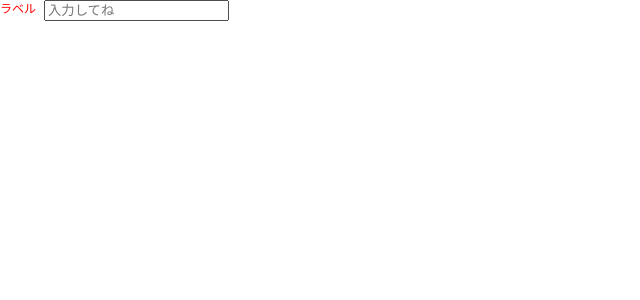
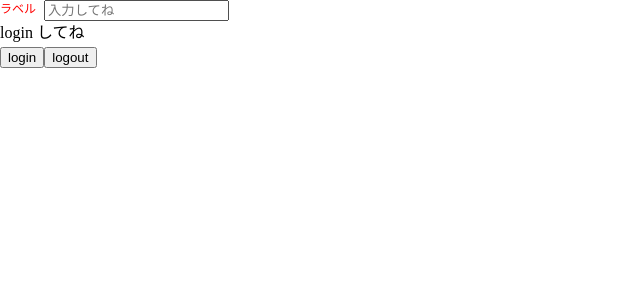
Before and after one commit to manak1/next.js-template-emotion, a Next.js app: page / in a window 1280 px wide. Shown: the top 300 px of the page, without its empty margins (0-640 px from the left). Built offline with nearby package versions, Linux system fonts and the light colour scheme; no server answers.

Commit message:
🌟 feat: ログイン/ログアウト/ユーザー情報取得の確認

```diff
--- a/src/assets/scripts/config.ts
+++ b/src/assets/scripts/config.ts
@@ -1,4 +1,5 @@
 export default {
   auth0Domain: process.env.NEXT_PUBLIC_AUTH0_DOMAIN,
   auth0ClientId: process.env.NEXT_PUBLIC_AUTH0_CLIENT_ID,
+  auht0RedirectUri: process.env.NEXT_PUBLIC_AUTH0_REDIRECT_URI,
 }
--- /dev/null
+++ b/src/components/model/user/UserProfile/index.tsx
@@ -0,0 +1,38 @@
+import { useAuth0 } from "@auth0/auth0-react"
+import React, { useEffect, useState } from "react"
+
+const UserProfile: React.VFC = () => {
+  const { isAuthenticated, user, isLoading, error, getAccessTokenSilently } =
+    useAuth0()
+  const [token, setToken] = useState("")
+
+  useEffect(() => {
+    const init = async () => {
+      if (!isAuthenticated) return
+      const token = await getAccessTokenSilently()
+      setToken(token)
+    }
+    init()
+  }, [getAccessTokenSilently, isAuthenticated])
+
+  if (isLoading) return <div>loading...</div>
+
+  if (error) return <div>error: {error.message}</div>
+
+  if (!isAuthenticated) return <div>login してね</div>
+
+  return (
+    <div>
+      {user && (
+        <div>
+          <img src={user.picture} alt={user.name} />
+          <h2>{user.name}</h2>
+          <p>{user.email}</p>
+          <p>{token}</p>
+        </div>
+      )}
+    </div>
+  )
+}
+
+export default UserProfile
--- a/src/pages/_app.tsx
+++ b/src/pages/_app.tsx
@@ -1,8 +1,18 @@
+import { Auth0Provider } from "@auth0/auth0-react"
 import type { AppProps } from "next/app"
 import "sanitize.css"
+import config from "~/assets/scripts/config"
 
 function MyApp({ Component, pageProps }: AppProps) {
-  return <Component {...pageProps} />
+  return (
+    <Auth0Provider
+      domain={config.auth0Domain ?? ""}
+      clientId={config.auth0ClientId ?? ""}
+      redirectUri={"http://localhost:3000"}
+    >
+      <Component {...pageProps} />
+    </Auth0Provider>
+  )
 }
 
 export default MyApp
--- a/src/pages/index.tsx
+++ b/src/pages/index.tsx
@@ -3,9 +3,15 @@ import type { NextPage } from "next"
 import InputText from "~/components/ui/InputText"
 import { useState } from "react"
 
+import { useAuth0 } from "@auth0/auth0-react"
+import UserProfile from "~/components/model/user/UserProfile"
+
 const Home: NextPage = () => {
   const [value, setValue] = useState("")
+  const { loginWithRedirect, logout } = useAuth0()
+
   return (
+    <>
       <InputText
         value={value}
         onChange={setValue}
@@ -13,6 +19,10 @@ const Home: NextPage = () => {
         label="ラベル"
         id="入力"
       />
+      <UserProfile />
+      <button onClick={() => loginWithRedirect()}>login</button>
+      <button onClick={() => logout()}>logout</button>
+    </>
   )
 }
 
```
Lines whose indentation alone changed are shown as unchanged.
